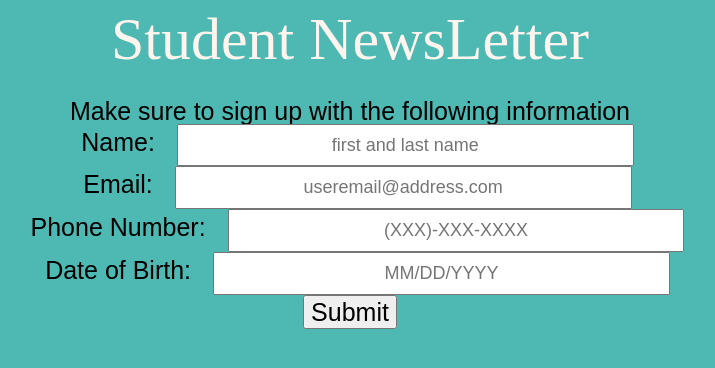
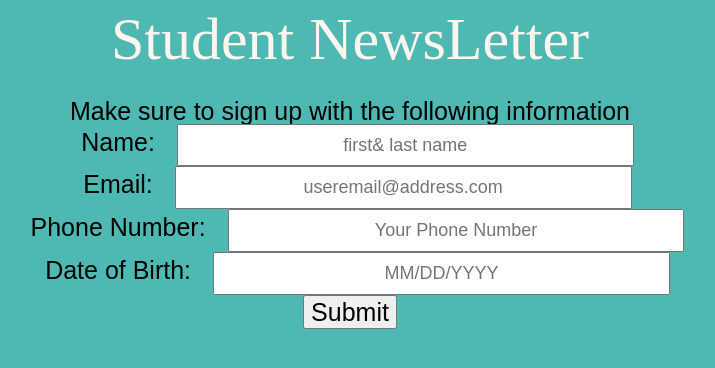
Before and after one commit to chicjoss/itmd362-lab2, a plain HTML site: page index.html in a window 1280 px wide. Shown: the whole page, without its empty margins (290-1005 px from the left). Drawn offline with Linux system fonts and the light colour scheme.

Commit message:
fixed
made it better

```diff
--- a/index.html
+++ b/index.html
@@ -19,7 +19,7 @@
 
          <div class="name">
             <label for="name">Name: </label>
-            <input type="text" name="name" id="name"  placeholder="first and last name">
+            <input type="text" name="name" id="name"  placeholder="first& last name">
         </div>
 <!--email -->
       <div class="email">
@@ -29,7 +29,7 @@
       <!-- Phone number -->
       <div class= "phonenum">
         <label for="phonenum">Phone Number: </label>
-        <input type="text" name="birthday" id="phonenum"  placeholder="(XXX)-XXX-XXXX">
+        <input type="text" name="birthday" id="phonenum"  placeholder="Your Phone Number">
       </div>
       <!-- Date of birth -->
       <div class="dob">
```
